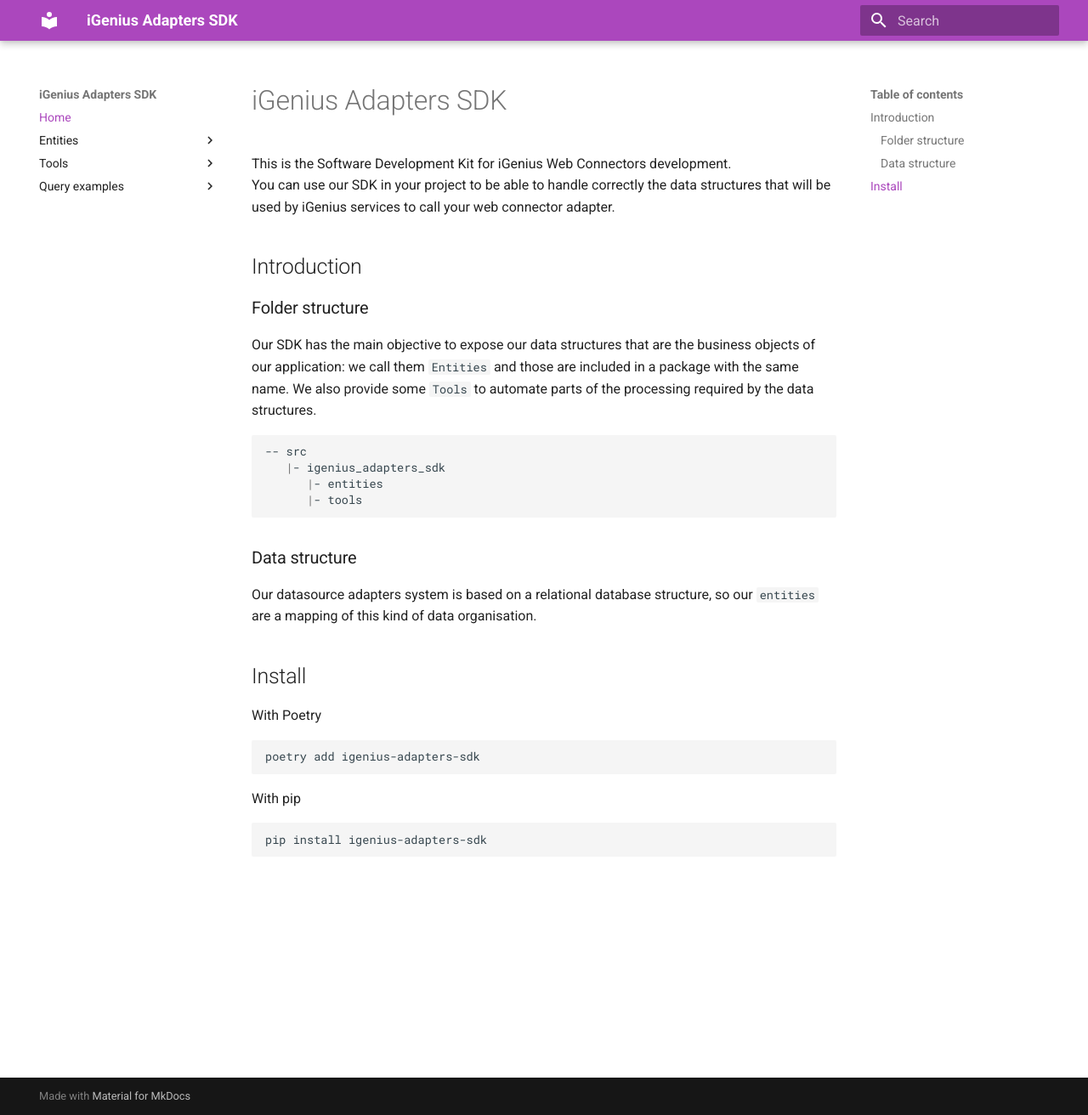
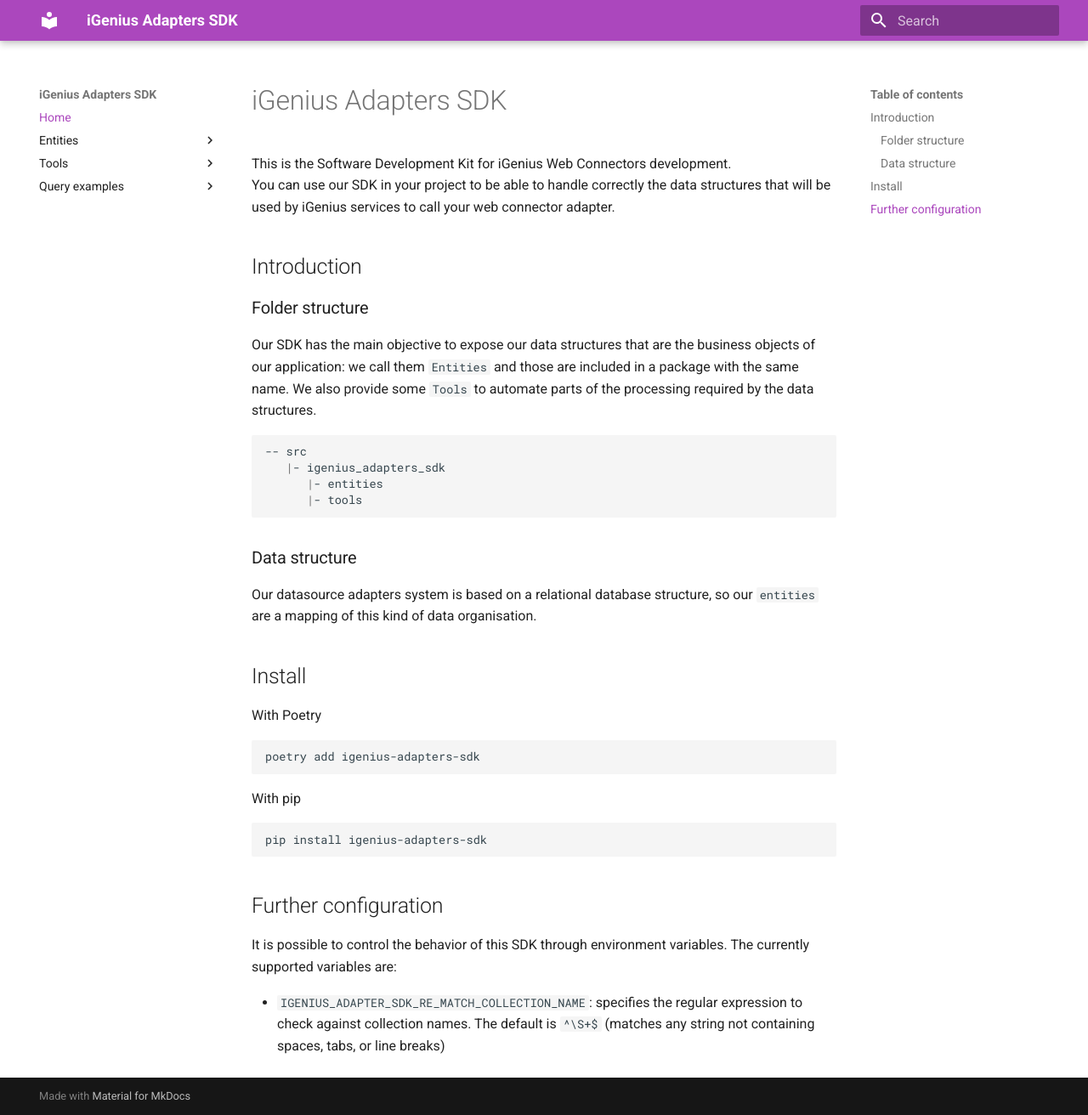
Before and after one commit to iGenius-Srl/igenius-adapters-sdk, an MkDocs documentation site: the page built from docs/index.md, in a window 1280 px wide and 1312 px high. Shown: the whole window at 85% size. Built offline with MkDocs 1.6.1 and Material for MkDocs 9.7.7, drawn with Linux system fonts in a browser that asks for light colours.

Commit message:
add: configurable table names with white spaces support through env variable (SQD-1060)

````diff
--- a/docs/index.md
+++ b/docs/index.md
@@ -34,3 +34,9 @@
 ```bash
 pip install igenius-adapters-sdk
 ```
+## Further configuration
+
+It is possible to control the behavior of this SDK through environment variables. The currently supported variables are:
+
+- `IGENIUS_ADAPTER_SDK_RE_MATCH_COLLECTION_NAME`:
+   specifies the regular expression to check against collection names. The default is `^\S+$` (matches any string not containing spaces, tabs, or line breaks)
````
Also changed, not shown: 1 other file.
